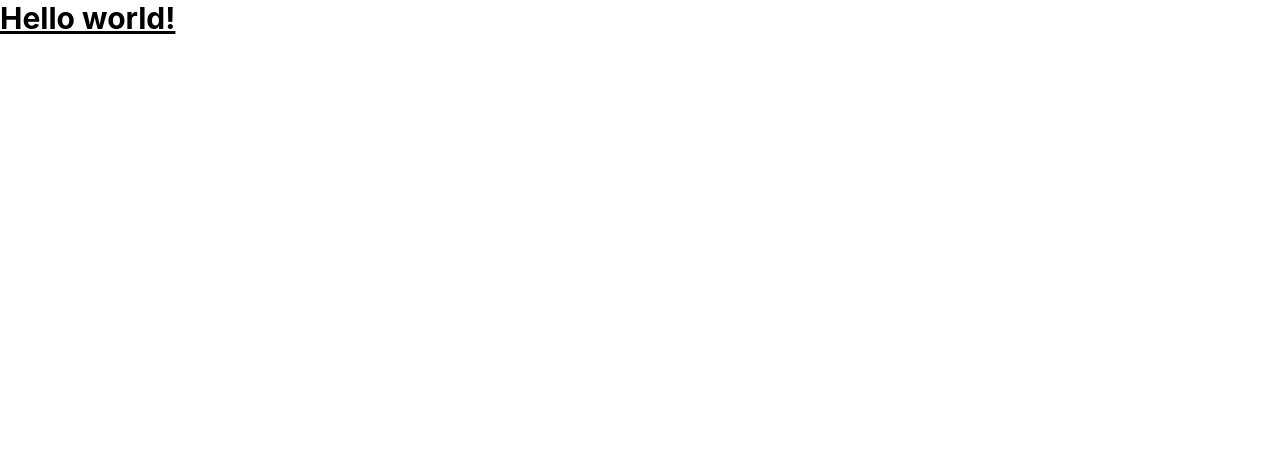
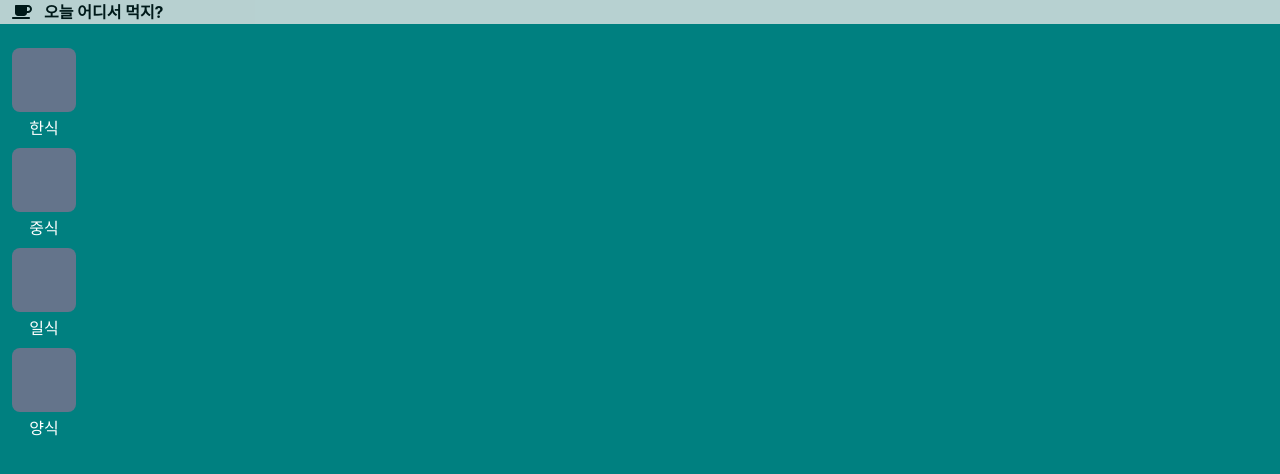
Before and after one commit to pjj186/serach-restaurant, a React (Create React App) app: page / in a window 1280 px wide. Shown: the top 474 px of the page. Built offline with nearby package versions, Linux system fonts and the light colour scheme.

Commit message:
오늘 어디서 먹지? UI 구성
이후 더 바뀔 수 있음

```diff
--- a/package.json
+++ b/package.json
@@ -3,6 +3,9 @@
   "version": "0.1.0",
   "private": true,
   "dependencies": {
+    "@fortawesome/fontawesome-svg-core": "^6.1.0",
+    "@fortawesome/free-solid-svg-icons": "^6.1.0",
+    "@fortawesome/react-fontawesome": "^0.1.18",
     "@testing-library/jest-dom": "^5.16.2",
     "@testing-library/react": "^12.1.4",
     "@testing-library/user-event": "^13.5.0",
--- a/src/App.js
+++ b/src/App.js
@@ -1,12 +1,14 @@
 import GlobalStyles from "./GlobalStyles";
 import Home from "./pages/Home";
 import { HashRouter, Route, Routes } from "react-router-dom";
+import Header from "./components/Header";
 
 const App = () => {
   return (
     <>
       <GlobalStyles />
       <HashRouter>
+        <Header />
         <Routes>
           <Route path="/" element={<Home />}></Route>
         </Routes>
--- a/src/GlobalStyles.js
+++ b/src/GlobalStyles.js
@@ -13,6 +13,7 @@ const GlobalStyles = createGlobalStyle`
     }
     body {
         font-family: --apple-system, BlinkMacSystemFont, 'Segoe UI', Roboto, Oxygen, Ubuntu, Cantarell, 'Open Sans', 'Helvetica Neue', sans-serif;
+        background-color: teal ;
     }
 `;
 
--- /dev/null
+++ b/src/components/Footer.js
@@ -0,0 +1,7 @@
+import React from "react";
+
+const Footer = () => {
+  return null;
+};
+
+export default Footer;
--- a/src/components/Header.js
+++ b/src/components/Header.js
@@ -1,5 +1,16 @@
 import React from "react";
+import { FontAwesomeIcon } from "@fortawesome/react-fontawesome";
+import { faCoffee } from "@fortawesome/free-solid-svg-icons";
 
-const Header = () => {};
+const Header = () => {
+  return (
+    <div className="w-full h-6  bg-neutral-200 flex justify-start items-center px-3 opacity-80">
+      <div className="font-bold text-md space-x-3">
+        <FontAwesomeIcon icon={faCoffee} />
+        <span>오늘 어디서 먹지?</span>
+      </div>
+    </div>
+  );
+};
 
 export default Header;
--- /dev/null
+++ b/src/components/Modal.js
@@ -0,0 +1,3 @@
+import React from "react";
+
+const Modal = () => {};
--- a/src/pages/Home.js
+++ b/src/pages/Home.js
@@ -1,8 +1,27 @@
 import React from "react";
-import styled from "styled-components";
+import { Link } from "react-router-dom";
 
 const Home = () => {
-  return <h1 className="text-3xl font-bold underline">Hello world!</h1>;
+  return (
+    <div className="w-full h-full p-6 space-y-3">
+      <div className="flex flex-col items-center w-10 cursor-pointer">
+        <div className=" w-16 h-16 bg-slate-500 rounded-lg mb-2" />
+        <span className=" text-white">한식</span>
+      </div>
+      <div className="flex flex-col items-center w-10 cursor-pointer">
+        <div className=" w-16 h-16 bg-slate-500 rounded-lg mb-2" />
+        <span className="text-white">중식</span>
+      </div>
+      <div className="flex flex-col items-center w-10 cursor-pointer">
+        <div className=" w-16 h-16 bg-slate-500 rounded-lg mb-2" />
+        <span className="text-white">일식</span>
+      </div>
+      <div className="flex flex-col items-center w-10 cursor-pointer">
+        <div className=" w-16 h-16 bg-slate-500 rounded-lg mb-2" />
+        <span className="text-white">양식</span>
+      </div>
+    </div>
+  );
 };
 
 export default Home;
```
Also changed, not shown: 1 other file (tests, documents, lock files or other folders).
